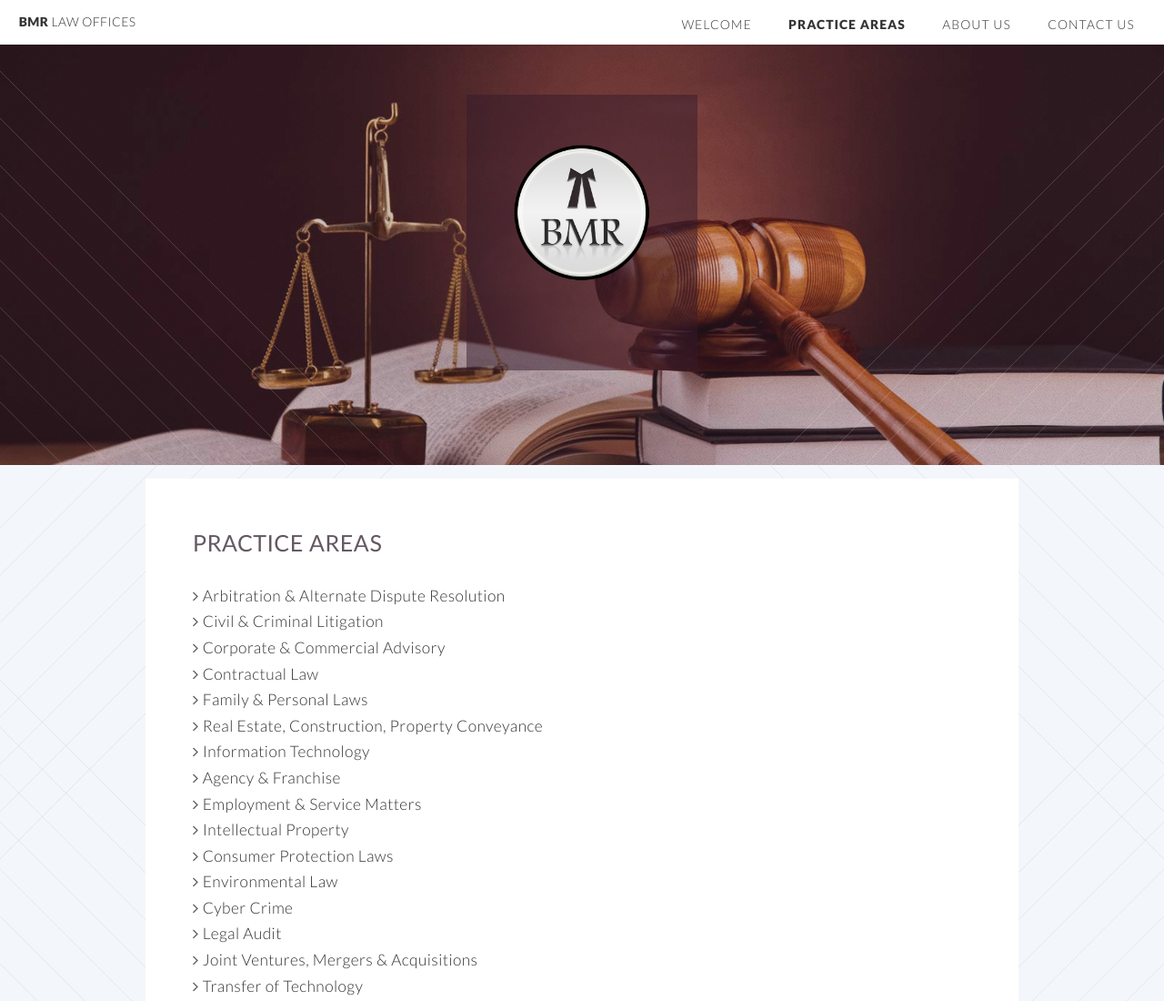
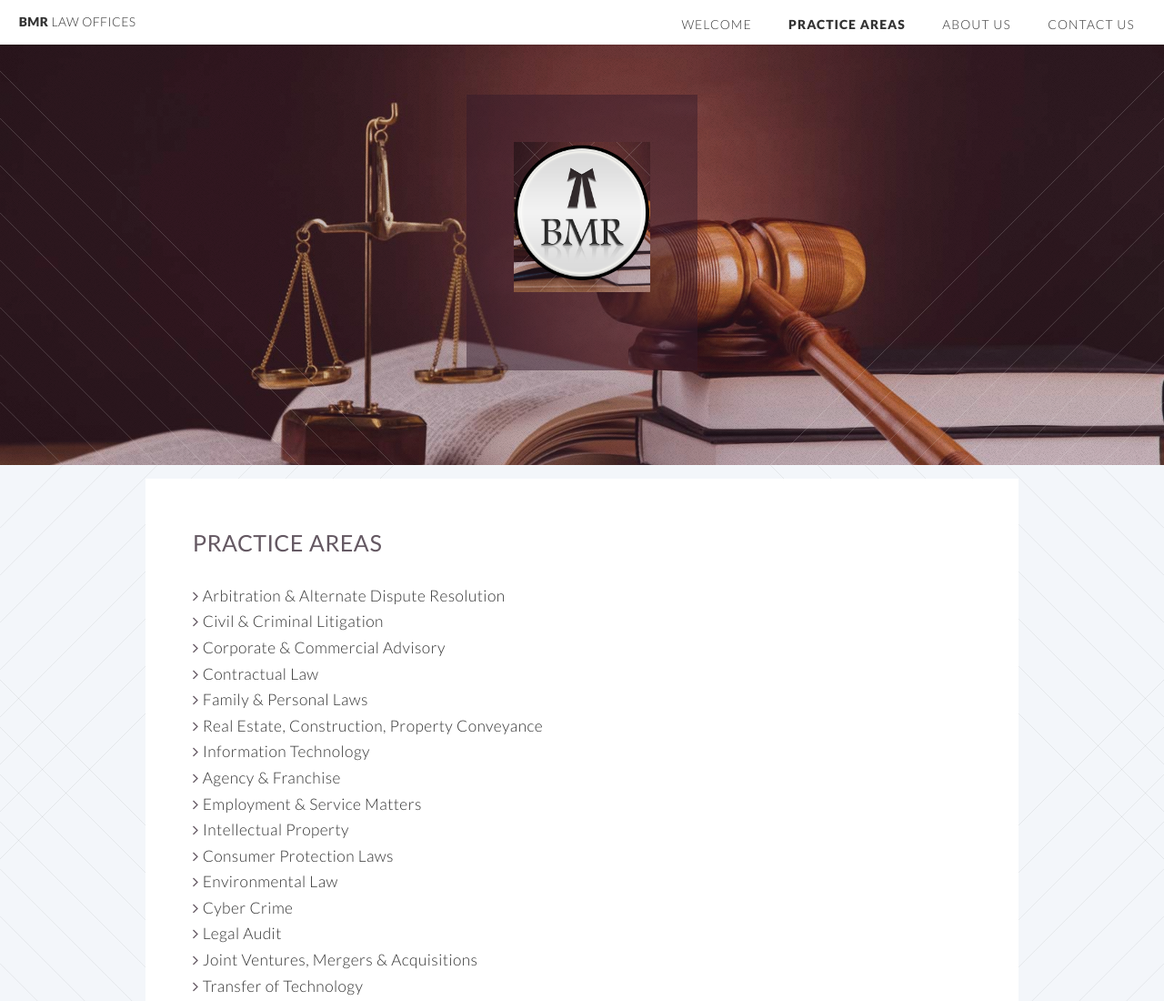
Before and after one commit to balgurim/balgurim.github.io, a plain HTML site: page practice-areas.html in a window 1280 px wide. Shown: the top 1100 px of the page at 91% size. Drawn offline with Linux system fonts and the light colour scheme; a script that the page names is missing.

Commit message:
Added visual change for logo

```diff
--- a/practice-areas.html
+++ b/practice-areas.html
@@ -69,7 +69,7 @@
 					</div>					-->
 					<div class="inner">
 
-						<header>
+						<header id="banner">
 							<img src="images/bmr-logo.png" alt="BMR Law Offices" width="150em" height="150em" />
 						</header>
 						<!--<p>
```
